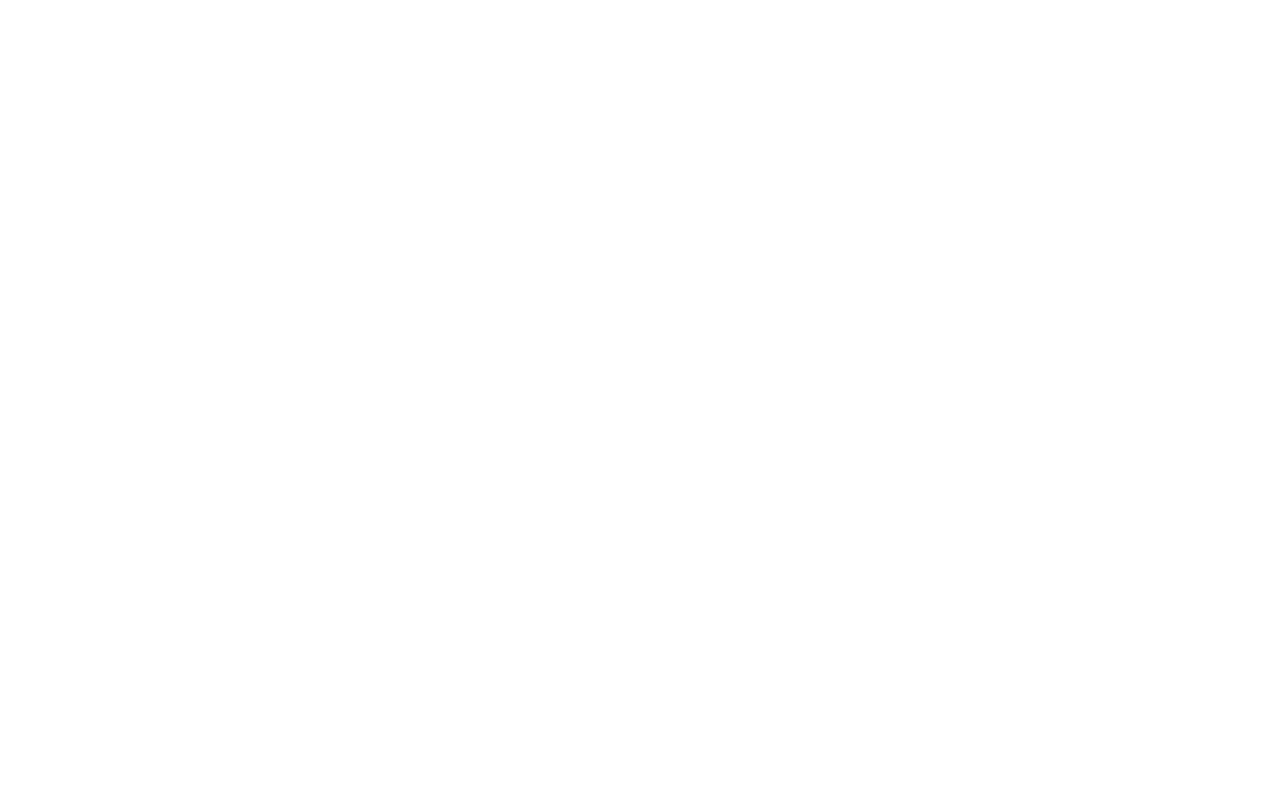
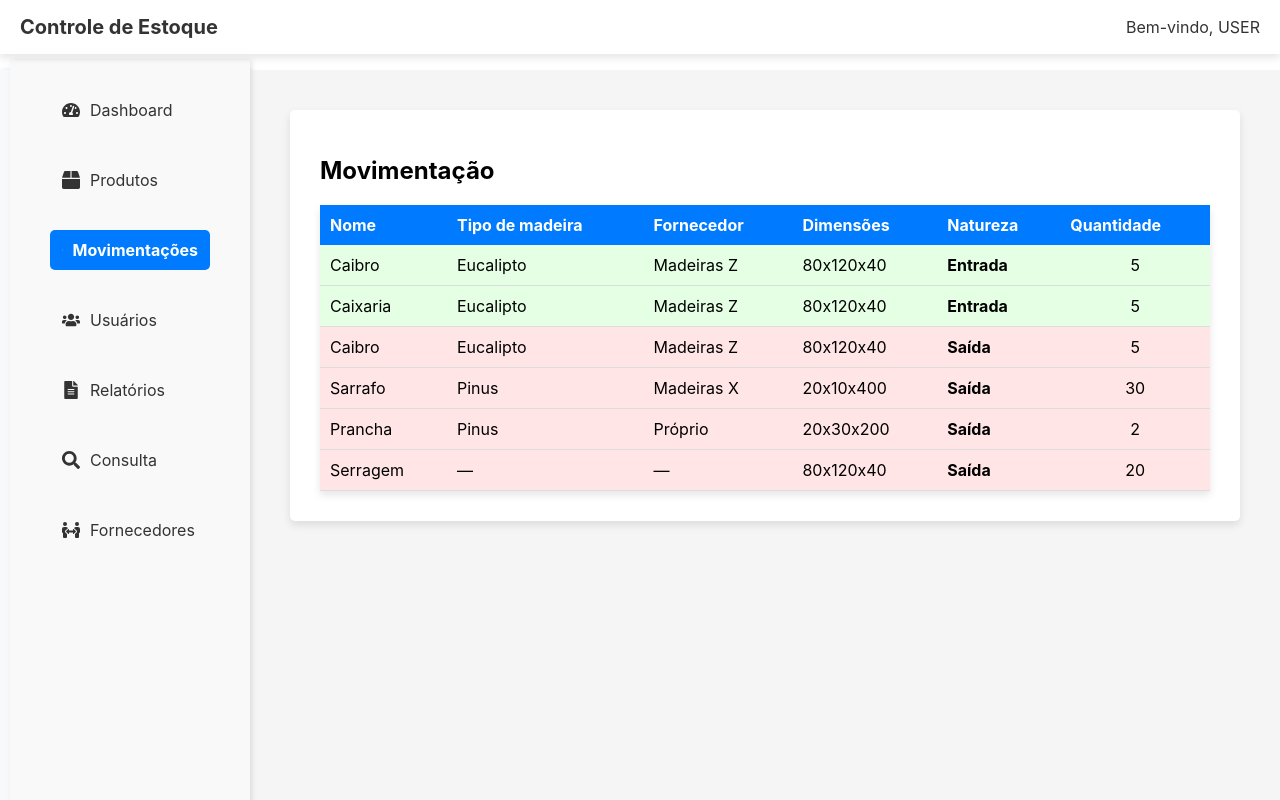
Before and after one commit to FernandoLML/CEM, a React (Create React App) app in the folder Frontend/madeira/: page /movimentacoes in a window 1280 px wide. Before the commit this address had no page. Built offline with nearby package versions, Linux system fonts and the light colour scheme.

Commit message:
Página de movimentação quase finalizada

```diff
--- a/Frontend/madeira/src/App.js
+++ b/Frontend/madeira/src/App.js
@@ -7,6 +7,7 @@
 import HomePage from './Pages/home';
 import ProdutosPageWrapper from './Pages/product';
 import FornecedorPageWrapper from './Pages/supplier';
+import MovimentacaoPage from './Pages/movement';
 
 const App = () => {
   return (
@@ -20,6 +21,7 @@
         <Route path="/home" element={<HomePage />} />
         <Route path="/produtos" element={<ProdutosPageWrapper />} />
         <Route path="/fornecedores" element={<FornecedorPageWrapper />} />
+        <Route path="/movimentacoes" element={<MovimentacaoPage />} />
         {/* Adicione outras rotas aqui */}
       </Routes>
     </Router>
--- /dev/null
+++ b/Frontend/madeira/src/Pages/movement.jsx
@@ -0,0 +1,116 @@
+import React from "react";
+import Sidebar from "../Components/Sidebar";
+import Header from "../Components/Header";
+
+const movimentacoes = [
+  { nome: "Caibro", tipo_madeira: "Eucalipto", fornecedor: "Madeiras Z", dimensoes: "80x120x40", natureza: "Entrada", quantidade: 5 },
+  { nome: "Caixaria", tipo_madeira: "Eucalipto", fornecedor: "Madeiras Z", dimensoes: "80x120x40", natureza: "Entrada", quantidade: 5 },
+  { nome: "Caibro", tipo_madeira: "Eucalipto", fornecedor: "Madeiras Z", dimensoes: "80x120x40", natureza: "Saída", quantidade: 5 },
+  { nome: "Sarrafo", tipo_madeira: "Pinus", fornecedor: "Madeiras X", dimensoes: "20x10x400", natureza: "Saída", quantidade: 30 },
+  { nome: "Prancha", tipo_madeira: "Pinus", fornecedor: "Próprio", dimensoes: "20x30x200", natureza: "Saída", quantidade: 2 },
+  { nome: "Serragem", tipo_madeira: "", fornecedor: "", dimensoes: "80x120x40", natureza: "Saída", quantidade: 20 },
+];
+
+export default function MovimentacaoPage() {
+  const styles = {
+    container: {
+      display: "flex",
+      flexDirection: "column",
+      height: "100vh",
+    },
+    contentWrapper: {
+      display: "flex",
+      flex: 1,
+      marginTop: "70px", // Compensates for the fixed header height
+    },
+    sidebar: {
+      width: "250px",
+      backgroundColor: "#f8f9fa",
+      height: "100%",
+      boxShadow: "2px 0 5px rgba(0, 0, 0, 0.1)",
+      overflowY: "auto",
+    },
+    mainContent: {
+      flex: 1,
+      padding: "40px", // Increased padding for better spacing
+      backgroundColor: "#f5f5f5",
+    },
+    card: {
+      backgroundColor: "#fff",
+      padding: "30px", // Increased padding for better spacing inside the card
+      borderRadius: "5px",
+      boxShadow: "0 4px 8px rgba(0, 0, 0, 0.1)",
+      marginBottom: "40px", // Adds spacing between cards
+    },
+    table: {
+      width: "100%",
+      borderCollapse: "collapse",
+      backgroundColor: "#fff",
+      boxShadow: "0 4px 8px rgba(0, 0, 0, 0.1)",
+    },
+    tableHeader: {
+      backgroundColor: "#007bff",
+      color: "#fff",
+      textAlign: "left",
+      padding: "10px",
+    },
+    tableCell: {
+      padding: "10px",
+      borderBottom: "1px solid #ddd",
+    },
+  };
+
+  return (
+    <div style={styles.container}>
+      {/* Header */}
+      <Header />
+
+      {/* Sidebar and Main Content */}
+      <div style={styles.contentWrapper}>
+        {/* Sidebar */}
+        <div style={styles.sidebar}>
+          <Sidebar currentPage="movimentacoes" />
+        </div>
+
+        {/* Main Content */}
+        <div style={styles.mainContent}>
+          {/* Movimentação Section */}
+          <div style={styles.card}>
+            <h1 style={{ fontSize: "24px", fontWeight: "bold", marginBottom: "20px" }}>
+              Movimentação
+            </h1>
+            <table style={styles.table}>
+              <thead>
+                <tr>
+                  <th style={styles.tableHeader}>Nome</th>
+                  <th style={styles.tableHeader}>Tipo de madeira</th>
+                  <th style={styles.tableHeader}>Fornecedor</th>
+                  <th style={styles.tableHeader}>Dimensões</th>
+                  <th style={styles.tableHeader}>Natureza</th>
+                  <th style={styles.tableHeader}>Quantidade</th>
+                </tr>
+              </thead>
+              <tbody>
+                {movimentacoes.map((item, index) => (
+                  <tr
+                    key={index}
+                    style={{
+                      backgroundColor: item.natureza === "Saída" ? "#ffe5e5" : "#e5ffe5",
+                    }}
+                  >
+                    <td style={styles.tableCell}>{item.nome}</td>
+                    <td style={styles.tableCell}>{item.tipo_madeira || "—"}</td>
+                    <td style={styles.tableCell}>{item.fornecedor || "—"}</td>
+                    <td style={styles.tableCell}>{item.dimensoes}</td>
+                    <td style={{ ...styles.tableCell, fontWeight: "bold" }}>{item.natureza}</td>
+                    <td style={{...styles.tableCell, textAlign: "center"}}>{item.quantidade}</td>
+                  </tr>
+                ))}
+              </tbody>
+            </table>
+          </div>
+        </div>
+      </div>
+    </div>
+  );
+}
```
